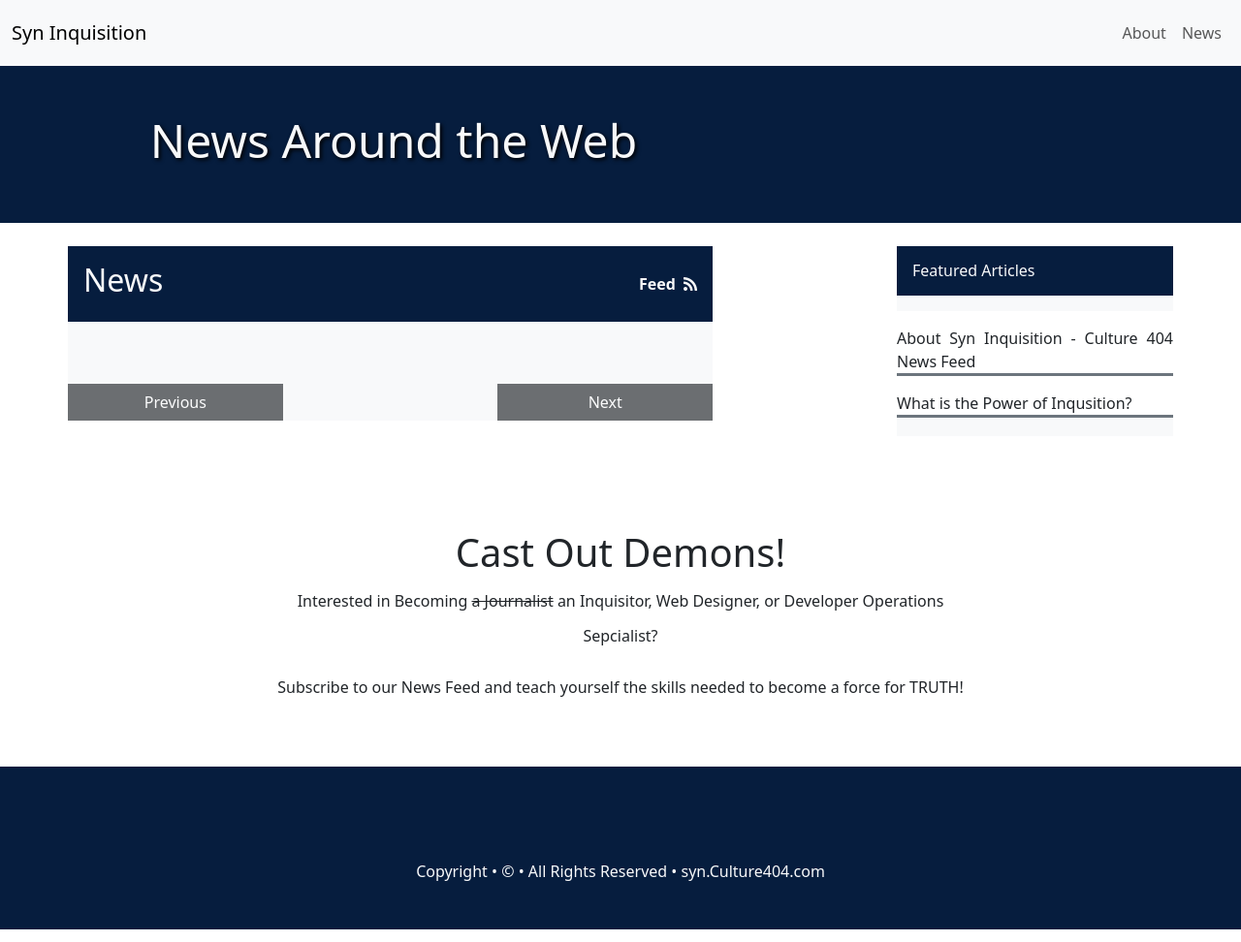
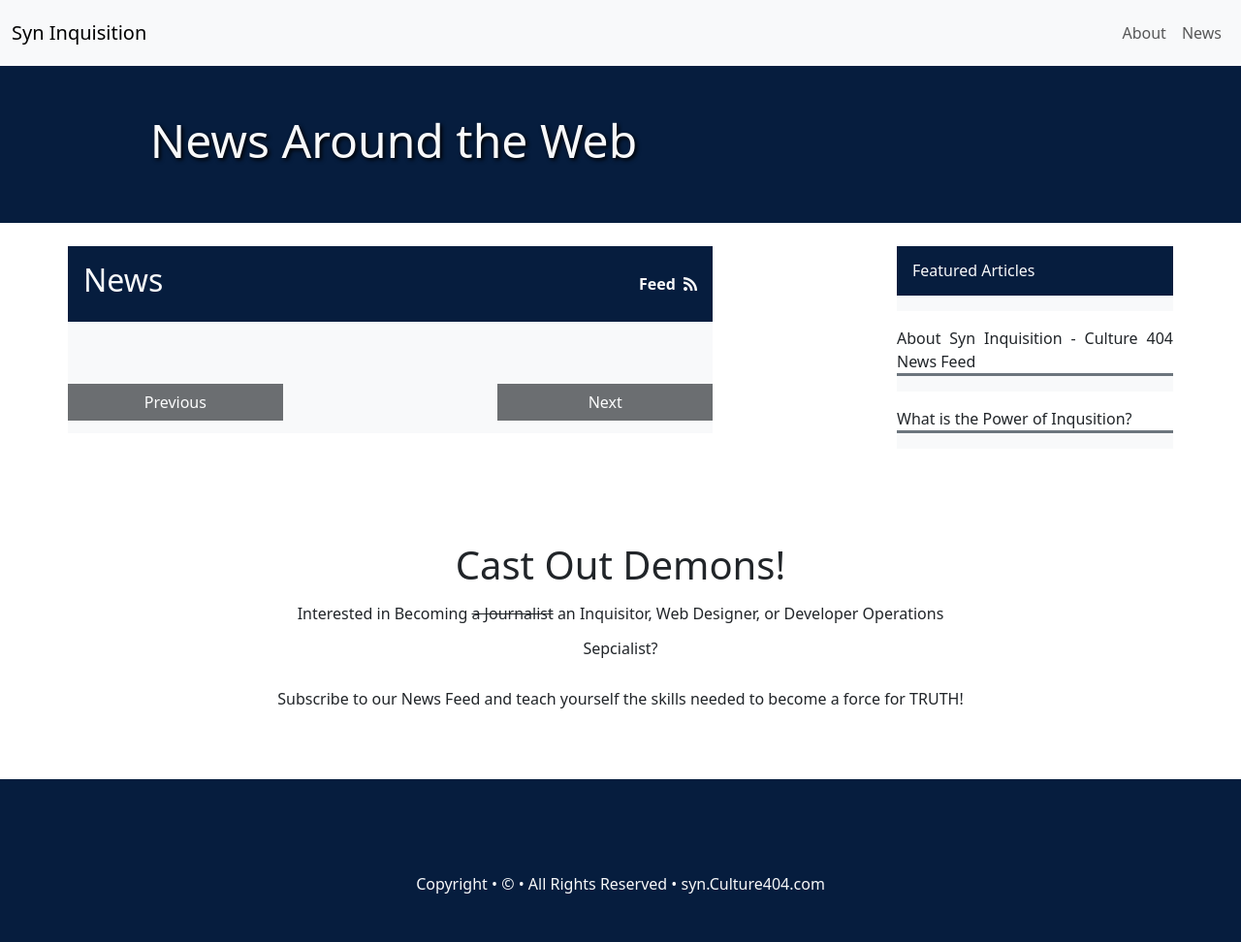
Before and after one commit to Culture-404/Syn_Inquisition, a Jekyll site: the page built from news/index.html, in a window 1280 px wide. Shown: the whole page at 97% size. Built offline with Jekyll 4.4.1, drawn with Linux system fonts in a browser that asks for light colours; the list of posts is cut into pages by our own code.

Commit message:
update sidebar layout

```diff
--- a/news/index.html
+++ b/news/index.html
@@ -111,8 +111,8 @@
             <h5>Factchecks and other articles coming soon...</h5>
             {% else %}
             {% for item in library %}
-            <div class="bg-white text-dark">
-                <h3 class="h6 mb-0 lh-base text-justify my-3 border-bottom border-3 border-secondary">
+            <div class="bg-white text-dark border-bottom border-3 border-secondary mb-3">
+                <h3 class="h6 mb-0 lh-base text-justify my-3 ">
                     <a href="{{ item.url }}" class="link-dark link-offset-2 link-underline-opacity-0 link-underline-opacity-75-hover">{{ item.title }}</a>
                 </h3>
                 <!-- <h4 class="h6 black-50 text-end mb-5 border-bottom border-light border-3">{{ item.date | date: "%A, %B %d, %Y" }}</h4> -->
```
